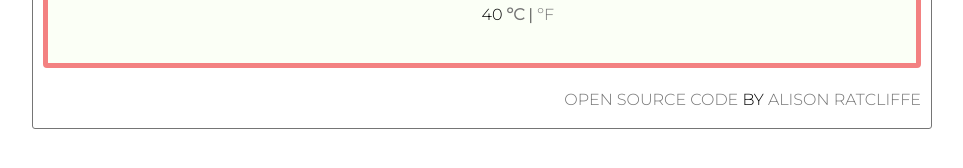
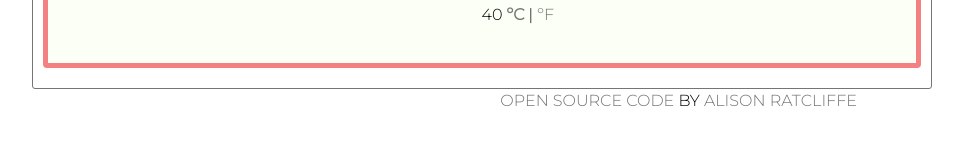
Before and after one commit to ratcliffealison/My-weather-app, a plain HTML site: page index.html in a window 1280 px wide. Shown: the part 210-378 px from the top of the page, without its empty margins (53-1016 px from the left). Drawn offline with nearby package versions, Linux system fonts and the light colour scheme; no server answers.

Commit message:
Moved open source tag outside of container

```diff
--- a/index.html
+++ b/index.html
@@ -68,8 +68,10 @@
           </div>
         </div>
         <div class="row" id="forecast"></div>
+      </div>
+
       <div class="row" id="bottom-row">
-          <div class="col-12">
+        <div class="col-9">
           <p>
             <a
               class="coded-by"
@@ -89,7 +91,6 @@
         </div>
       </div>
     </div>
-    </div>
     <script src="script.js"></script>
   </body>
 </html>
```
Lines whose indentation alone changed are shown as unchanged.
